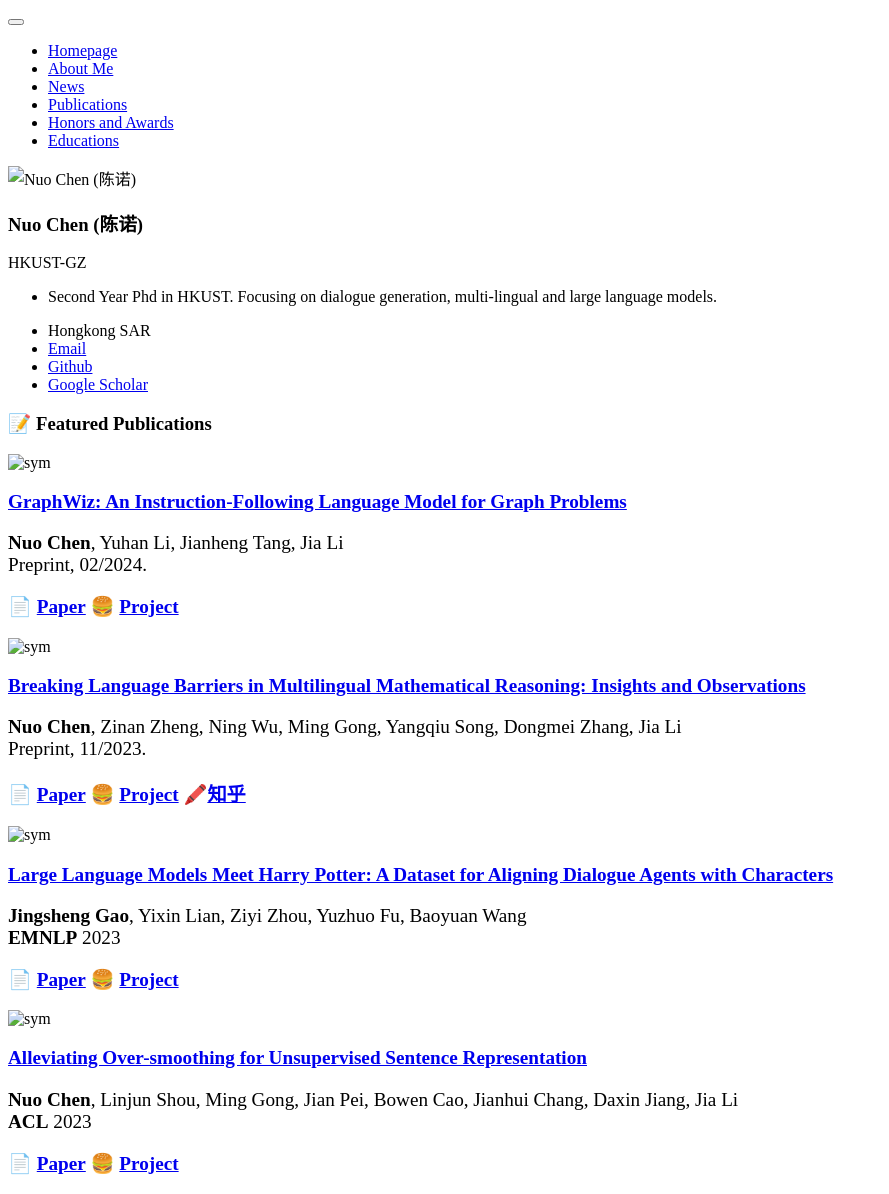
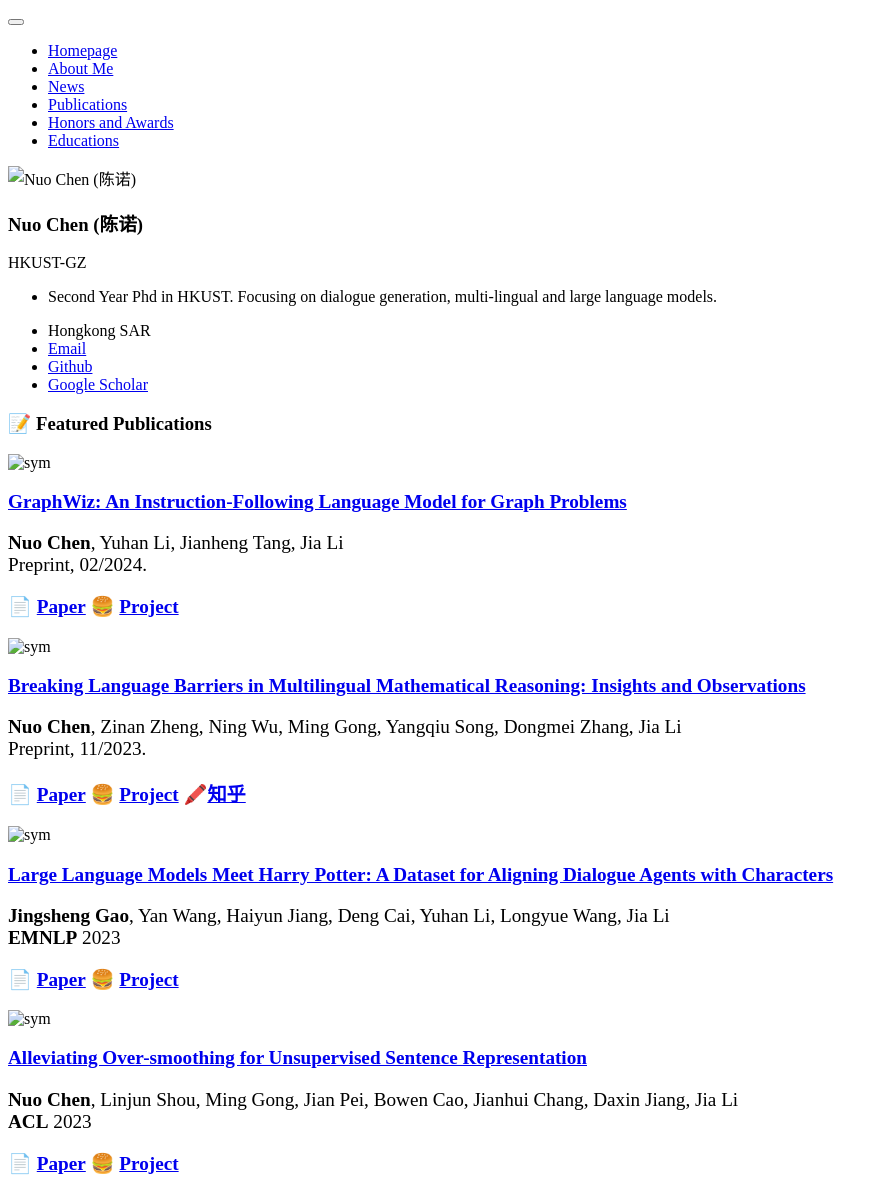
Before and after one commit to jerrynchen/jerrynchen.github.io, a Jekyll site: the page built from _pages/includes/pub.md, in a window 1280 px wide. Shown: the whole page, without its empty margins (0-889 px from the left). Built offline with Jekyll 4.4.1, drawn with Linux system fonts in a browser that asks for light colours; our own code applies the rules of GitHub Pages for plain Markdown files.

Commit message:
Update pub.md

```diff
--- a/_pages/includes/pub.md
+++ b/_pages/includes/pub.md
@@ -40,7 +40,7 @@ Preprint, 11/2023.
 
 [**Large Language Models Meet Harry Potter: A Dataset for Aligning Dialogue Agents with Characters**](https://aclanthology.org/2023.findings-emnlp.570.pdf)
 
-**Jingsheng Gao**, Yixin Lian, Ziyi Zhou, Yuzhuo Fu, Baoyuan Wang \\
+**Jingsheng Gao**, Yan Wang, Haiyun Jiang, Deng Cai, Yuhan Li, Longyue Wang, Jia Li \\
  **EMNLP** 2023
 
 📄 [**Paper**](https://aclanthology.org/2023.findings-emnlp.570.pdf) 🍔 [**Project**](https://nuochenpku.github.io/HPD.github.io)
```
